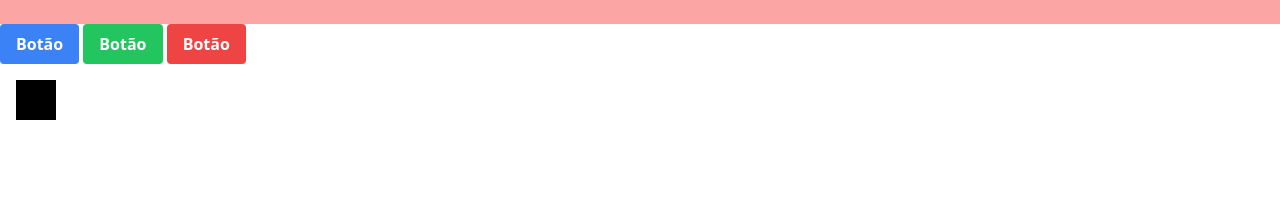
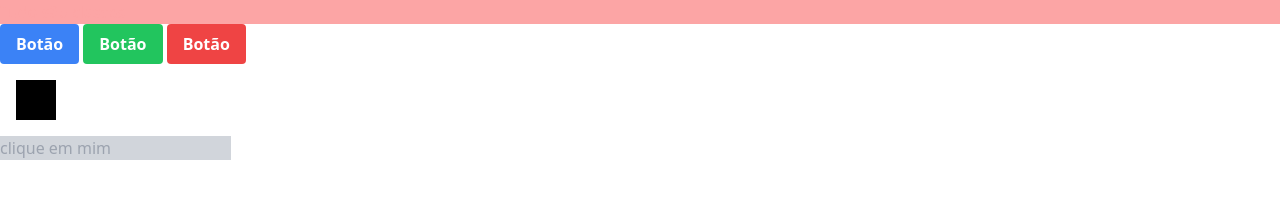
Before and after one commit to douglasmatosdev/learn-tailwind-css, a website: page 02_conceitos_fundamentais/src/index.html in a window 1280 px wide. Drawn offline with Linux system fonts and the light colour scheme.

Commit message:
pseudo classes e eventos

```diff
--- a/02_conceitos_fundamentais/src/index.html
+++ b/02_conceitos_fundamentais/src/index.html
@@ -29,5 +29,14 @@
     <div
       class="w-4 md:w-6 lg:w-10 h-4 md:h-6 lg:h-10 m-4 bg-green-400 md:bg-blue-400 lg:bg-red-400 xl:bg-black"
     ></div>
+    <div>
+      <input
+        class="bg-gray-300 text-gray-900 focus:bg-red-900 focus:text-red-400"
+        type="text"
+        name="text"
+        id="text"
+        placeholder="clique em mim"
+      />
+    </div>
   </body>
 </html>
```
Also changed, not shown: 02_conceitos_fundamentais/src/css/styles.css.
